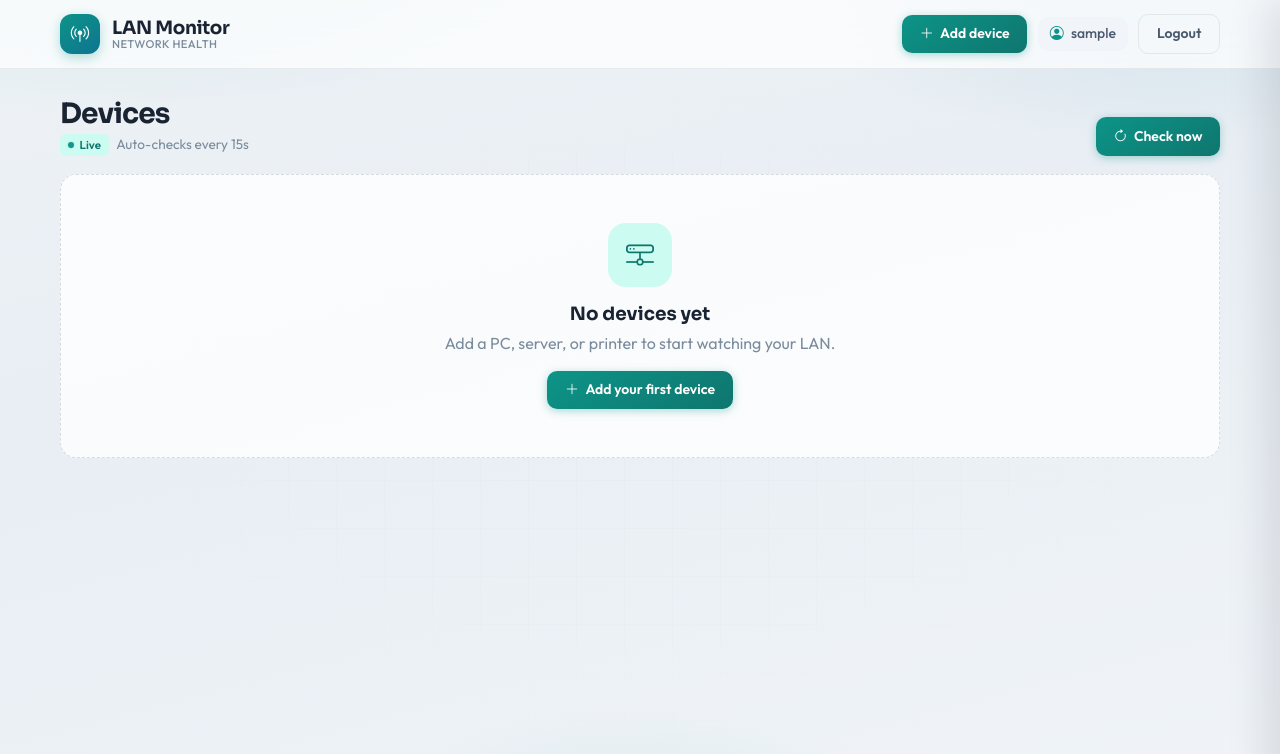
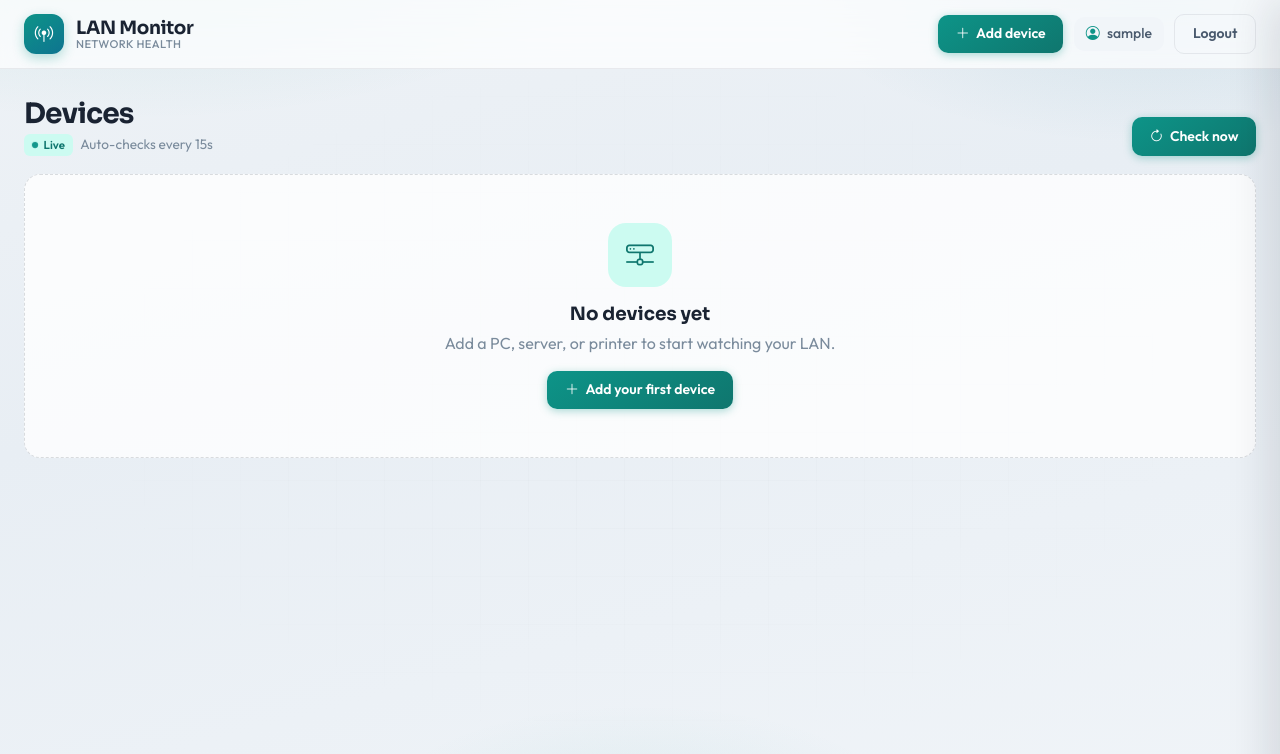
Before and after one commit to MayurBhowad/bm_office_device_mapper, a Django app: page / in a window 1280 px wide. Shown: the top 754 px of the page. Run offline with Django 5.2, Linux system fonts and the light colour scheme; the visitor is signed in with stand-in values (Sample User, id 1); data that the repository does not hold is empty.

Commit message:
make dashboard container fluid

```diff
--- a/templates/base.html
+++ b/templates/base.html
@@ -242,9 +242,9 @@
 
         /* —— Page —— */
         .page-wrap {
-            max-width: 1200px;
+            width: 100%;
             margin: 0 auto;
-            padding: 1.75rem 1.25rem 3.5rem;
+            padding: 1.75rem 1.5rem 3.5rem;
         }
 
         .mono { font-family: var(--font-mono); font-size: 0.85em; letter-spacing: -0.02em; }
@@ -334,7 +334,7 @@
 <div class="app-shell">
     {% if user.is_authenticated %}
     <header class="topbar">
-        <div class="container-fluid page-wrap" style="padding-top:0;padding-bottom:0;max-width:1200px;">
+        <div class="container-fluid page-wrap" style="padding-top:0;padding-bottom:0;">
             <div class="topbar-inner">
                 <a class="brand" href="{% url 'dashboard' %}">
                     <span class="brand-mark"><i class="bi bi-broadcast-pin"></i></span>
@@ -358,7 +358,7 @@
     </header>
     {% endif %}
 
-    <main class="page-wrap">
+    <main class="container-fluid page-wrap">
         {% if messages %}
             {% for message in messages %}
                 <div class="alert alert-{{ message.tags|default:'info' }} alert-dismissible fade show" role="alert">
```
